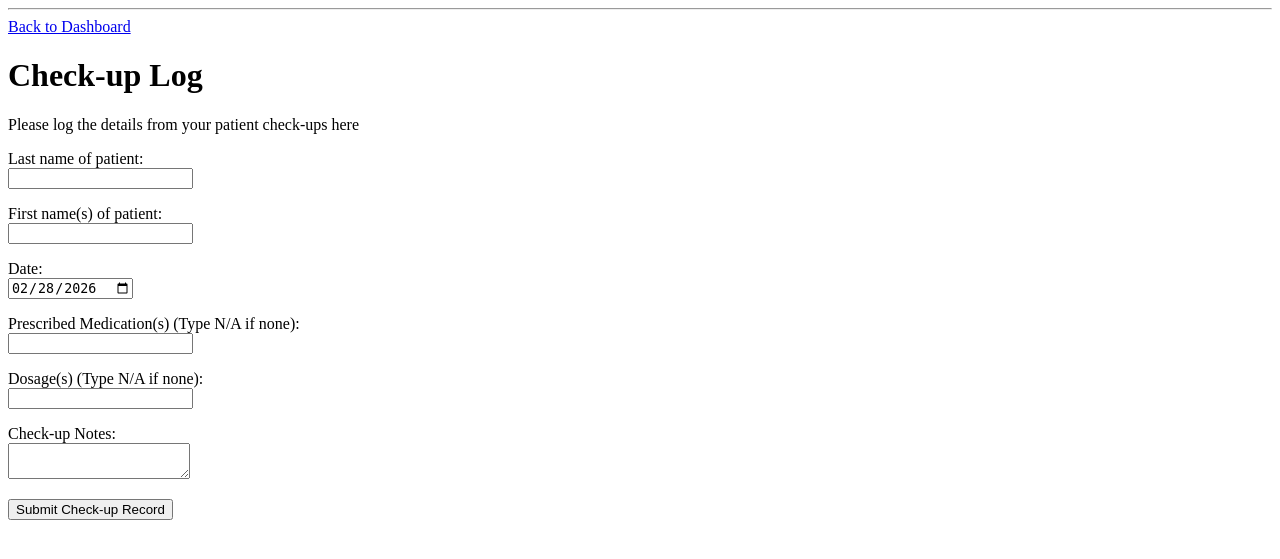
After one commit to Animesh0209/BUS4, a Flask app: template app/templates/checkups.html in a window 1280 px wide. The commit adds this page. Shown: the top 559 px of the page. Run offline with Flask 3, Linux system fonts and the light colour scheme; the template is opened without the code that fills it: values that come from a table or form of the project are taken from there, others are empty.

Commit message:
Implemented 'Log Check-up Details'

```diff
--- a/app/forms.py
+++ b/app/forms.py
@@ -39,7 +39,7 @@ class FirstHealthForm(FlaskForm):
     dementia = BooleanField('Dementia / Alzheimer’s')
     vision_problems = BooleanField('Vision Problems')
     hearing_loss = BooleanField('Hearing Loss')
-    date = DateField("Date:", format="%d-%m-%Y", default=date.today, validators=[DataRequired()])
+    date = DateField("Date:", format="%Y-%m-%d", default=date.today, validators=[DataRequired()])
 
     # MEDICATIONS
     medication_name = StringField("Medication Name", validators=[DataRequired(), Length(max=100)])
@@ -94,3 +94,22 @@ class RecurrentHealthForm(FlaskForm):
         validators=[Optional(), Length(max=500)],
         render_kw={"placeholder": "Anything else you'd like to record? (e.g. fall/injury)"})
     submit = SubmitField("Save Health Record")
+
+# form to be completed by GP whenever they have a check-up with a patient.
+class CheckupForm(FlaskForm):
+    patient_last_name = StringField("Last name of patient:", validators=[DataRequired()])
+    patient_first_name = StringField("First name(s) of patient:", validators=[DataRequired()])
+    checkup_date = DateField("Date:", format="%Y-%m-%d", default=date.today, validators=[DataRequired()])
+    medication = StringField(
+        "Prescribed Medication(s) (Type N/A if none):",
+        validators=[DataRequired(), Length(max=100)]
+    )
+    dosage = StringField(
+        "Dosage(s) (Type N/A if none):",
+        validators=[DataRequired(), Length(max=100)]
+    )
+    notes = TextAreaField(
+        "Check-up Notes:",
+        validators=[DataRequired(), Length(max=500)]
+    )
+    submit = SubmitField("Submit Check-up Record")
--- a/app/routes.py
+++ b/app/routes.py
@@ -1,9 +1,9 @@
 from werkzeug.security import generate_password_hash, check_password_hash
-from flask import render_template, redirect, url_for, flash, request, session,
+from flask import render_template, redirect, url_for, flash, request, session
 from app import app
 from app import db
-from app.forms import RegisterForm, LoginForm, HealthForm
-from app.models import User, HealthRecord
+from app.forms import RegisterForm, LoginForm, FirstHealthForm, RecurrentHealthForm, CheckupForm
+from app.models import User, HealthRecord, Checkup
 
 @app.route('/', methods=['GET', 'POST'])
 def index():
@@ -51,7 +51,7 @@ def authenticate_user():
     return render_template('login.html', form=form)
 
 @app.route('/logout')
-def logout():
+def logout_user():
     session.clear()
     flash("You have been logged out!")
     return redirect(url_for('authenticate_user'))
@@ -69,3 +69,47 @@ def generate_auth_code():
 
 def verify_auth_code():
     pass
+
+@app.route('/check_up', methods=['GET', 'POST'])
+def checkup():
+    form = CheckupForm()
+    if form.validate_on_submit():
+        checkup_log = Checkup(
+            patient_last_name=form.patient_last_name.data,
+            patient_first_name=form.patient_first_name.data,
+            checkup_date=form.checkup_date.data,
+            medication=form.medication.data,
+            dosage=form.dosage.data,
+            notes=form.notes.data
+        )
+        db.session.add(checkup_log)
+        db.session.commit()
+        flash(f"Check-up details have been successfully logged!")
+        return redirect(url_for('checkup'))
+    checkups = Checkup.query.all()
+    return render_template("checkups.html", form=form, checkups=checkups)
+
+@app.route('/update_check_up/<int:checkup_id>', methods=['GET', 'POST'])
+def update_checkup(checkup_id):
+    checkup_log = Checkup.query.get_or_404(checkup_id)
+    form = CheckupForm(obj=checkup_log)
+
+    if form.validate_on_submit():
+        checkup_log.patient_last_name = form.patient_last_name.data
+        checkup_log.patient_first_name = form.patient_first_name.data
+        checkup_log.checkup_date = form.checkup_date.data
+        checkup_log.medication = form.medication.data
+        checkup_log.dosage = form.dosage.data
+        checkup_log.notes = form.notes.data
+        db.session.commit()
+        flash(f'Check-up details have been updated successfully!')
+        return redirect(url_for('checkup'))
+    return render_template('checkups_updating.html', form=form)
+
+@app.route('/delete_check_up/<int:checkup_id>', methods=['GET', 'POST'])
+def delete_checkup(checkup_id):
+    checkup_log = Checkup.query.get_or_404(checkup_id)
+    db.session.delete(checkup_log)
+    db.session.commit()
+    flash(f'Check-up details have been deleted successfully.')
+    return redirect(url_for('checkup'))
--- /dev/null
+++ b/app/templates/checkups.html
@@ -0,0 +1,75 @@
+{% extends 'base.html' %}
+
+{% block title %}Log Check-up Details{% endblock %}
+
+{% block content %}
+    <a href="{{ url_for('index') }}">Back to Dashboard</a><br>
+    <h1>Check-up Log</h1>
+    <p>Please log the details from your patient check-ups here</p>
+
+    <form action="" method="POST" novalidate>
+        {{ form.hidden_tag() }}
+
+        <p>
+            {{ form.patient_last_name.label }}<br>
+            {{ form.patient_last_name }}<br>
+        </p>
+        <p>
+            {{ form.patient_first_name.label }}<br>
+            {{ form.patient_first_name }}<br>
+        </p>
+        <p>
+            {{ form.checkup_date.label }}<br>
+            {{ form.checkup_date }}<br>
+        </p>
+        <p>
+            {{ form.medication.label }}<br>
+            {{ form.medication }}<br>
+        </p>
+        <p>
+            {{ form.dosage.label }}<br>
+            {{ form.dosage }}<br>
+        </p>
+        <p>
+            {{ form.notes.label }}<br>
+            {{ form.notes }}<br>
+        </p>
+        <p> {{ form.submit }}</p>
+    </form>
+
+    {% if checkups %}
+        <h2>All Check-ups</h2>
+        <table border="1" cellpadding="5">
+            <thead>
+                <tr>
+                    <th>Name</th>
+                    <th>Date</th>
+                    <th>Prescribed Medication</th>
+                    <th>Details</th>
+                    <th>Update Check-up</th>
+                    <th>Delete Check-up</th>
+                </tr>
+            </thead>
+            <tbody>
+                {% for checkup in checkups %}
+                    <tr>
+                        <td>{{ checkup.patient_last_name }}, {{ checkup.patient_first_name }}</td>
+                        <td>{{ checkup.checkup_date }}</td>
+                        <td>{{ checkup.medication }}, {{ checkup.dosage }}</td>
+                        <td>{{ checkup.notes }}</td>
+                        <td>
+                            <a href="{{ url_for('update_checkup', checkup_id=checkup.checkup_id) }}">
+                                Update Check-up Details
+                            </a>
+                        </td>
+                        <td>
+                            <a href="{{ url_for('delete_checkup', checkup_id=checkup.checkup_id) }}">
+                                Delete Check-up Details
+                            </a>
+                        </td>
+                    </tr>
+                {% endfor %}
+            </tbody>
+        </table>
+    {% endif %}
+{% endblock %}
```
Also changed, not shown: app/models.py (+14 -1 lines), app/templates/checkups_updating.html (added, +31 -0 lines), app/templates/index.html (+17 -3 lines), app.db.
